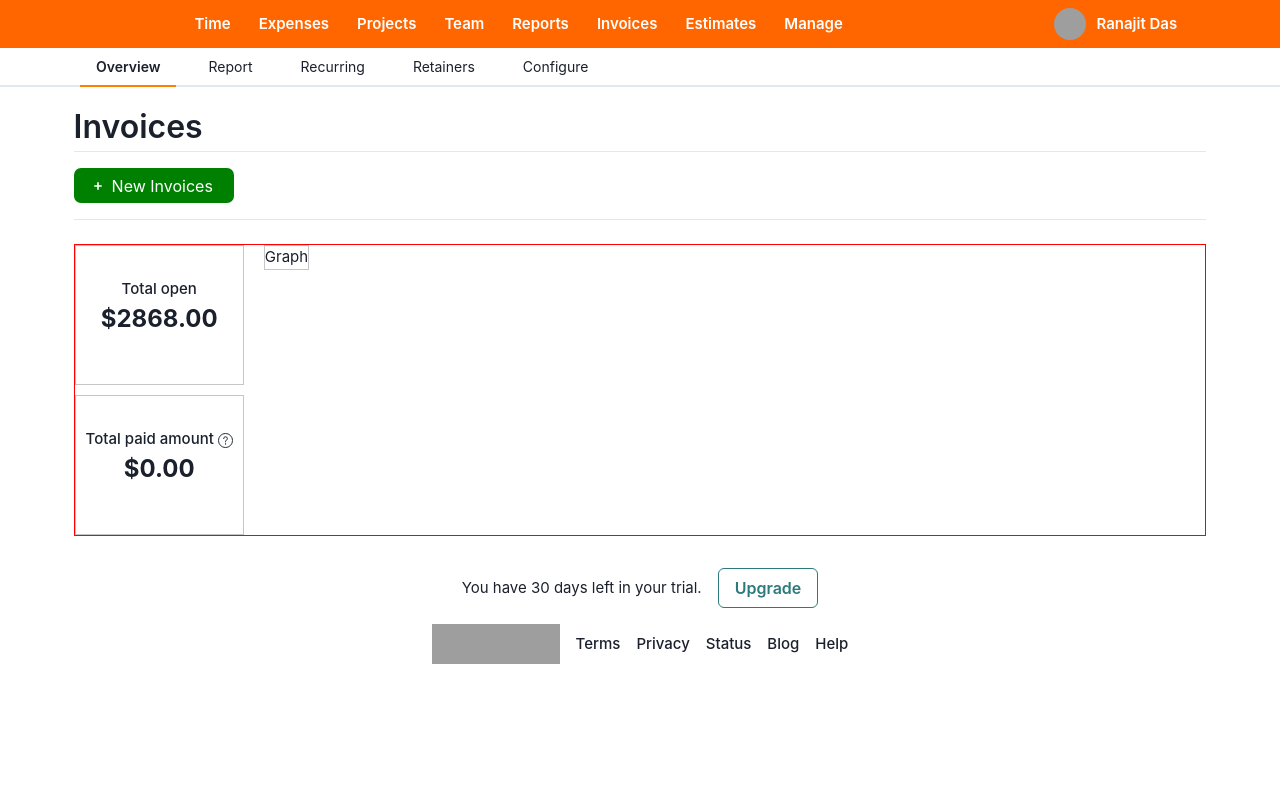
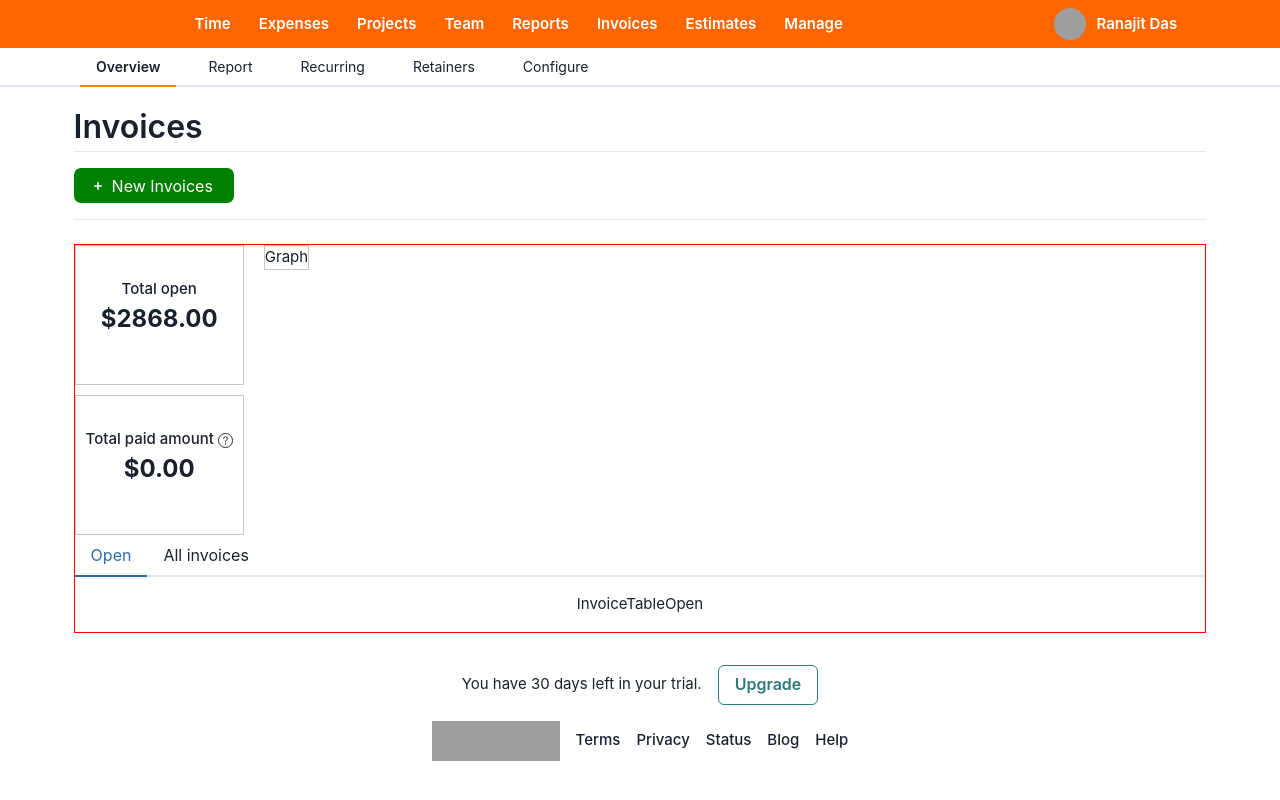
Before and after one commit to vin9012d/Harvest_clone, a React (Create React App) app in the folder frontend/: page /invoices in a window 1280 px wide. Built offline with nearby package versions, Linux system fonts and the light colour scheme; grey boxes are pictures that could not be loaded.

Commit message:
Invoice table added

```diff
--- /dev/null
+++ b/frontend/src/Pages/InvoiceComponents/Tab-bar/InvoiceTableOpen.jsx
@@ -0,0 +1,9 @@
+import React from 'react'
+// coming from overview section
+const InvoiceTableOpen = () => {
+  return (
+    <div>InvoiceTableOpen</div>
+  )
+}
+
+export default InvoiceTableOpen
--- a/frontend/src/Pages/InvoiceComponents/Tab-bar/OverviewAnalytics.jsx
+++ b/frontend/src/Pages/InvoiceComponents/Tab-bar/OverviewAnalytics.jsx
@@ -1,10 +1,12 @@
 import { QuestionOutlineIcon } from "@chakra-ui/icons";
 import { Box, Flex, Text } from "@chakra-ui/react";
 import React from "react";
+import { Tabs, TabList, TabPanels, Tab, TabPanel } from '@chakra-ui/react'
+import InvoiceTableOpen from "./InvoiceTableOpen";
 
 const OverviewAnalytics = () => {
   return (
-    <Box mt='1.5rem' w="100%" h="auto" border={"1px solid red"}>
+    <Box mt="1.5rem" w="100%" h="auto" border={"1px solid red"}>
       <Flex
         flexDirection={{ base: "row", lg: "row", md: "column", sm: "column" }}
         flexWrap={"wrap"}
@@ -16,17 +18,22 @@ const OverviewAnalytics = () => {
             w="auto"
             h="140px"
             border="1px solid rgba(29,30,28,.25)"
-
           >
-            <Text  mt='2rem' fontWeight={'500'}>Total open</Text>
-            <Text fontWeight='700' fontSize='24px'>$2868.00</Text>
+            <Text mt="2rem" fontWeight={"500"}>
+              Total open
+            </Text>
+            <Text fontWeight="700" fontSize="24px">
+              $2868.00
+            </Text>
           </Box>
           {/* 2nd boxes start here */}
           <Box w="auto" h="140px" border="1px solid rgba(29,30,28,.25)">
-            <Text mt='2rem' mx='10px' fontWeight={'500'}>
+            <Text mt="2rem" mx="10px" fontWeight={"500"}>
               Total paid amount <QuestionOutlineIcon />
             </Text>
-            <Text fontWeight='700' fontSize='24px'>$0.00</Text>
+            <Text fontWeight="700" fontSize="24px">
+              $0.00
+            </Text>
           </Box>
         </Box>
         <Box w="auto" h="100%" border="1px solid rgba(29,30,28,.25)">
@@ -34,7 +41,23 @@ const OverviewAnalytics = () => {
         </Box>
       </Flex>
       {/* All invoice table */}
-      <Box></Box>
+      <Box>
+        <Tabs>
+          <TabList>
+            <Tab>Open</Tab>
+            <Tab>All invoices</Tab>
+          </TabList>
+
+          <TabPanels>
+            <TabPanel>
+              <InvoiceTableOpen/>
+            </TabPanel>
+            <TabPanel>
+              <p>two!</p>
+            </TabPanel>
+          </TabPanels>
+        </Tabs>
+      </Box>
     </Box>
   );
 };
--- a/frontend/src/Pages/Invoices.jsx
+++ b/frontend/src/Pages/Invoices.jsx
@@ -94,6 +94,7 @@ export const Invoices = () => {
               <Text align="left" fontSize="32px" fontWeight="600">
                 Invoices
               </Text>
+              {/* Invoices functionality start here */}
               <Accordion allowToggle>
                 <AccordionItem>
                   <h2>
```
